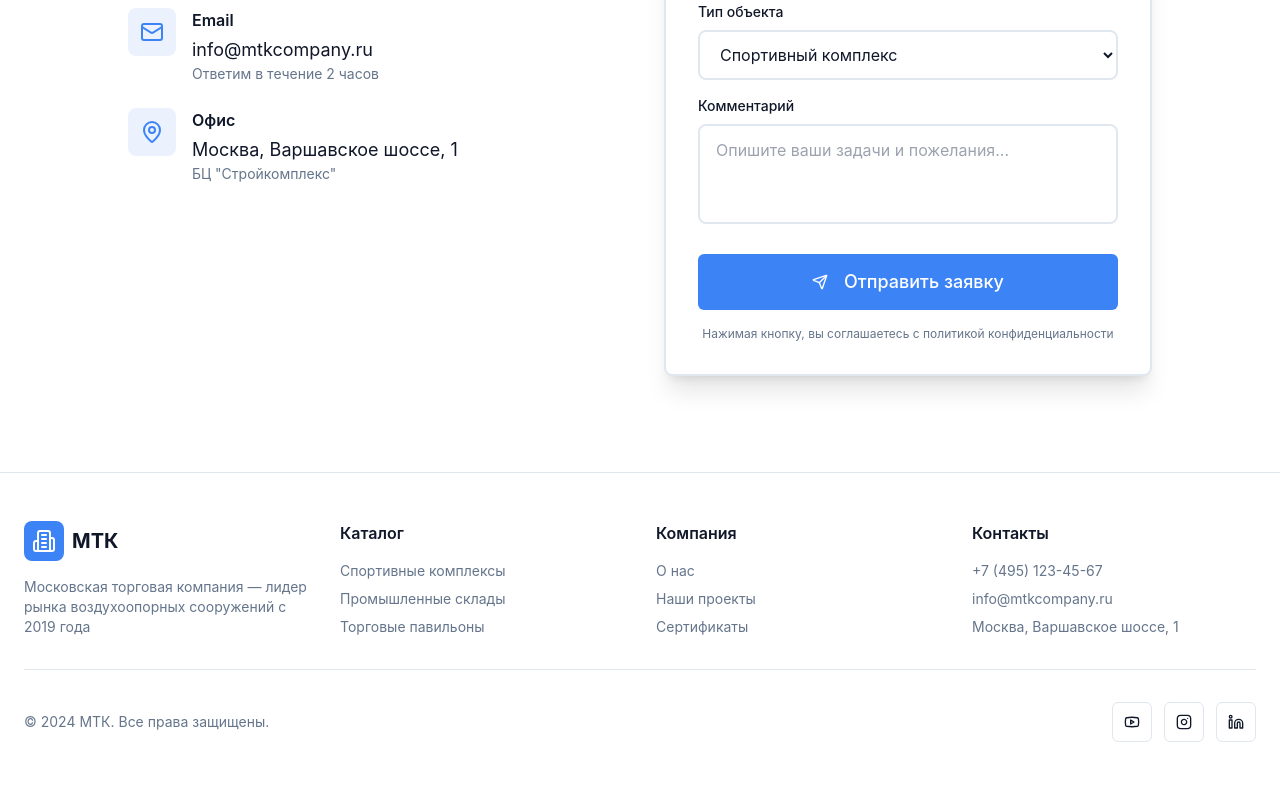
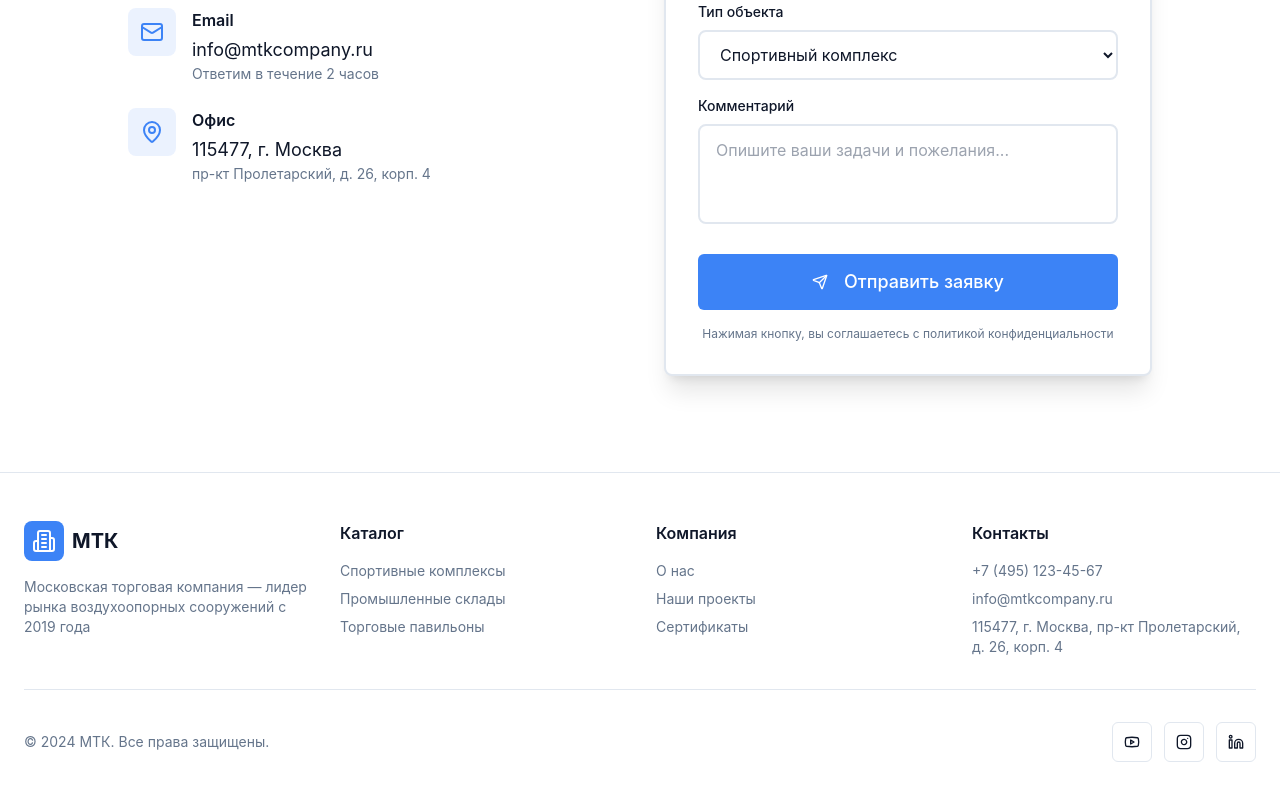
Before and after one commit to pr-poehali-dev/airstructure-landing, a React (Vite) app: page / in a window 1280 px wide. Shown: the part 4975-5775 px from the top of the page. Built offline with nearby package versions, Linux system fonts and the light colour scheme.

Commit message:
Добавить адрес компании

```diff
--- a/src/pages/Index.tsx
+++ b/src/pages/Index.tsx
@@ -402,8 +402,8 @@ export default function Index() {
                     </div>
                     <div>
                       <div className="font-semibold mb-1">Офис</div>
-                      <div className="text-lg">Москва, Варшавское шоссе, 1</div>
-                      <div className="text-sm text-muted-foreground">БЦ "Стройкомплекс"</div>
+                      <div className="text-lg">115477, г. Москва</div>
+                      <div className="text-sm text-muted-foreground">пр-кт Пролетарский, д. 26, корп. 4</div>
                     </div>
                   </div>
                 </div>
@@ -512,7 +512,7 @@ export default function Index() {
               <ul className="space-y-2 text-sm text-muted-foreground">
                 <li>+7 (495) 123-45-67</li>
                 <li>info@mtkcompany.ru</li>
-                <li>Москва, Варшавское шоссе, 1</li>
+                <li>115477, г. Москва, пр-кт Пролетарский, д. 26, корп. 4</li>
               </ul>
             </div>
           </div>
```
